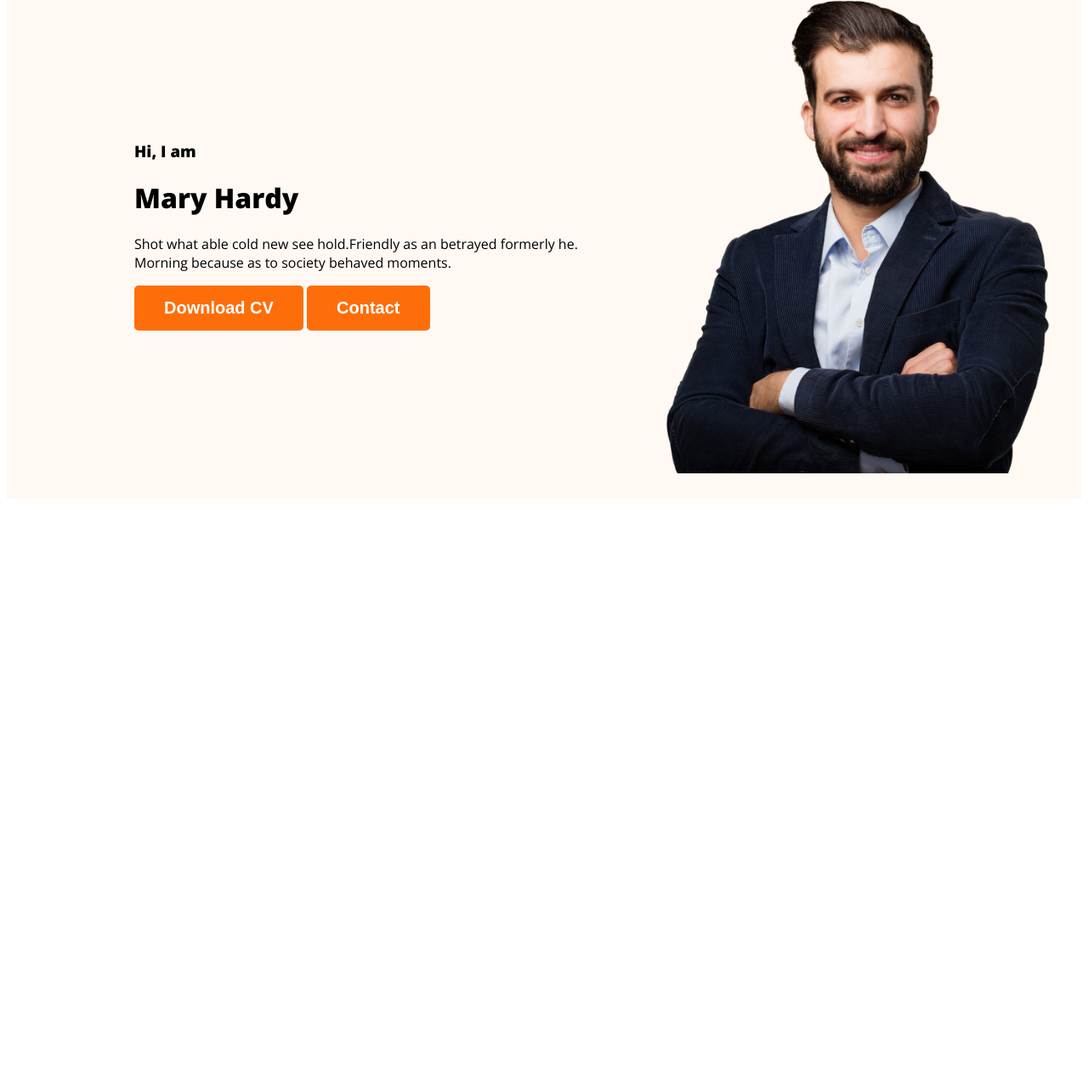
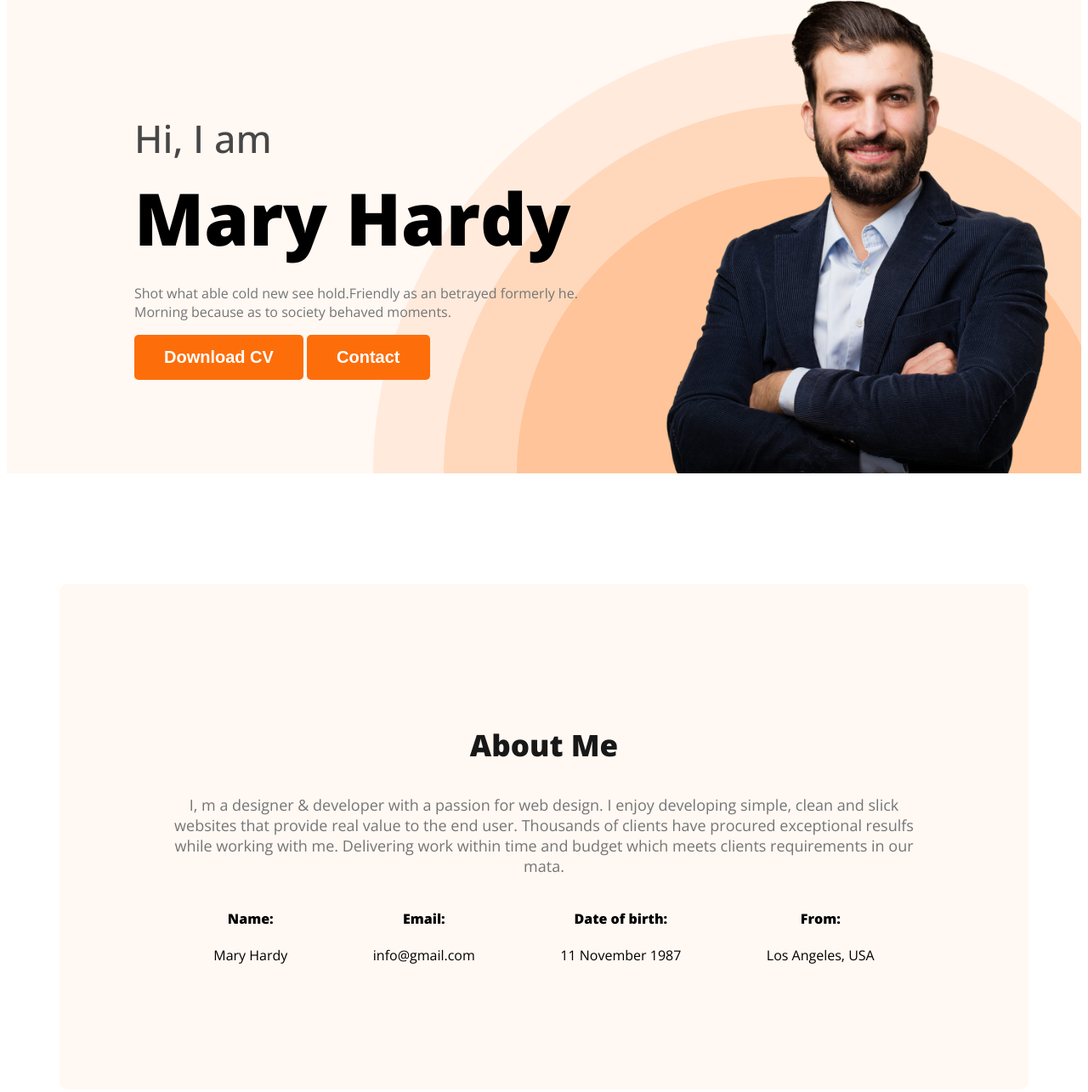
Before and after one commit to sumaiya-antara/devloper-portfolio, a plain HTML site: page index.html in a window 1280 px wide. Shown: the part 211-1496 px from the top of the page at 85% size. Before the commit the page ends 806 px from the top, so only its background shows below. Drawn offline with nearby package versions, Linux system fonts and the light colour scheme.

Commit message:
about info added

```diff
--- a/index.html
+++ b/index.html
@@ -23,16 +23,37 @@
             <div class="banner-content">
                 <h3 class="banner-greeting">Hi, I  am</h3>
                 <h1 class="banner-title">Mary Hardy</h1>
-                <p>Shot what able cold new see hold.Friendly as an betrayed formerly he. Morning because as to society behaved moments.</p>
+                <p class="banner-text">Shot what able cold new see hold.Friendly as an betrayed formerly he. Morning because as to society behaved moments.</p>
                 <button class="button-primary">Download CV</button>
                 <button class="button-primary">Contact</button>
             </div>
             <img class="profile-picture" src="./images/hardy.png" alt="">
         </div>
-
     </header>
     <main>
-
+        <section class="about">
+            <h3 class="section-title">About Me</h3>
+            <p class="section-description">I, m a designer & developer with a passion for web design. I enjoy developing simple, clean and slick websites that provide real value to the end user. Thousands of clients have procured exceptional resulfs while working with me. Delivering work within time and budget which meets clients requirements in our mata.
+            </p>
+            <div class="about-info-container">
+                <div class="about-info">
+                    <h4 class="info-title">Name:</h4>
+                    <p class="info-description">Mary Hardy </p>
+                </div>
+                <div class="about-info">
+                    <h4 class="info-title">Email:</h4>
+                    <p class="info-description">info@gmail.com</p>
+                </div>
+                <div class="about-info">
+                    <h4 class="info-title">Date of birth:</h4>
+                    <p class="info-description">11 November 1987</p>
+                </div>
+                <div class="about-info">
+                    <h4 class="info-title">From:</h4>
+                    <p class="info-description">Los Angeles, USA</p>
+                </div>
+            </div>
+        </section>
     </main>
     <footer>
 
--- a/styles/portfolio.css
+++ b/styles/portfolio.css
@@ -43,12 +43,67 @@ nav a {
 /*header related designs*/
 .header{
     background-color: #FFF8F3;
+    background-image: url("/images/header_bg.png");
+    background-repeat: no-repeat;
+    background-position: bottom right;
 }
 .banner{
-    padding: 30px 30px 30px 150px;
+    padding: 30px 30px 0px 150px;
     display: flex;
     align-items: center;
+    justify-content: space-between;
 }
 .banner .profile-picture{
     width: 500px;
 }
+.banner-text{
+    color: #757575;
+}
+.banner-greeting{
+    font-size: 45px;
+    font-weight: 500;
+    color: #474747;
+    margin-bottom: 0px;
+}
+.banner-title{
+    font-size: 85px;
+    font-weight: 600;
+    margin-top: 5px;
+    margin-bottom: 20px;
+}
+.banner-content{
+    width: 600px
+}
+/*main section styles*/
+main{
+    max-width: 1140px;
+    margin: 0px auto;
+}
+
+
+/*about section styles*/
+.about{
+    padding: 131px;
+    border-radius: 10px;
+    background: #FFF8F3;
+    margin: 130px 0px;
+}
+.section-title{
+    color: var(--dark-01, #181818);
+    text-align: center;
+    font-size: 35px;
+    font-weight: 700;
+}
+.section-description{
+    color: var(--dark-03, #757575);
+    text-align: center;
+    font-size: 18px;
+    font-weight: 400;
+}
+.about-info-container{
+    display: flex;
+    justify-content: space-around;
+}
+.about-info{
+    text-align: center;
+}
```
